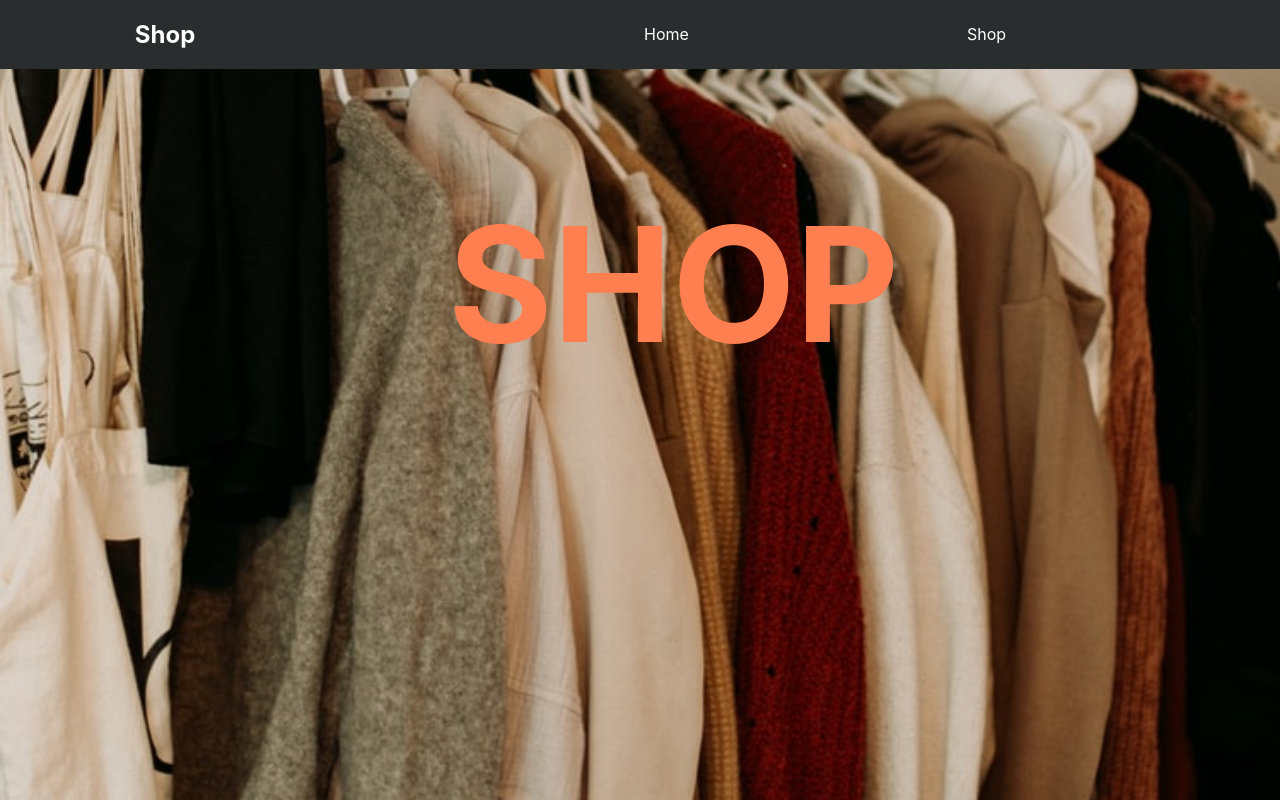
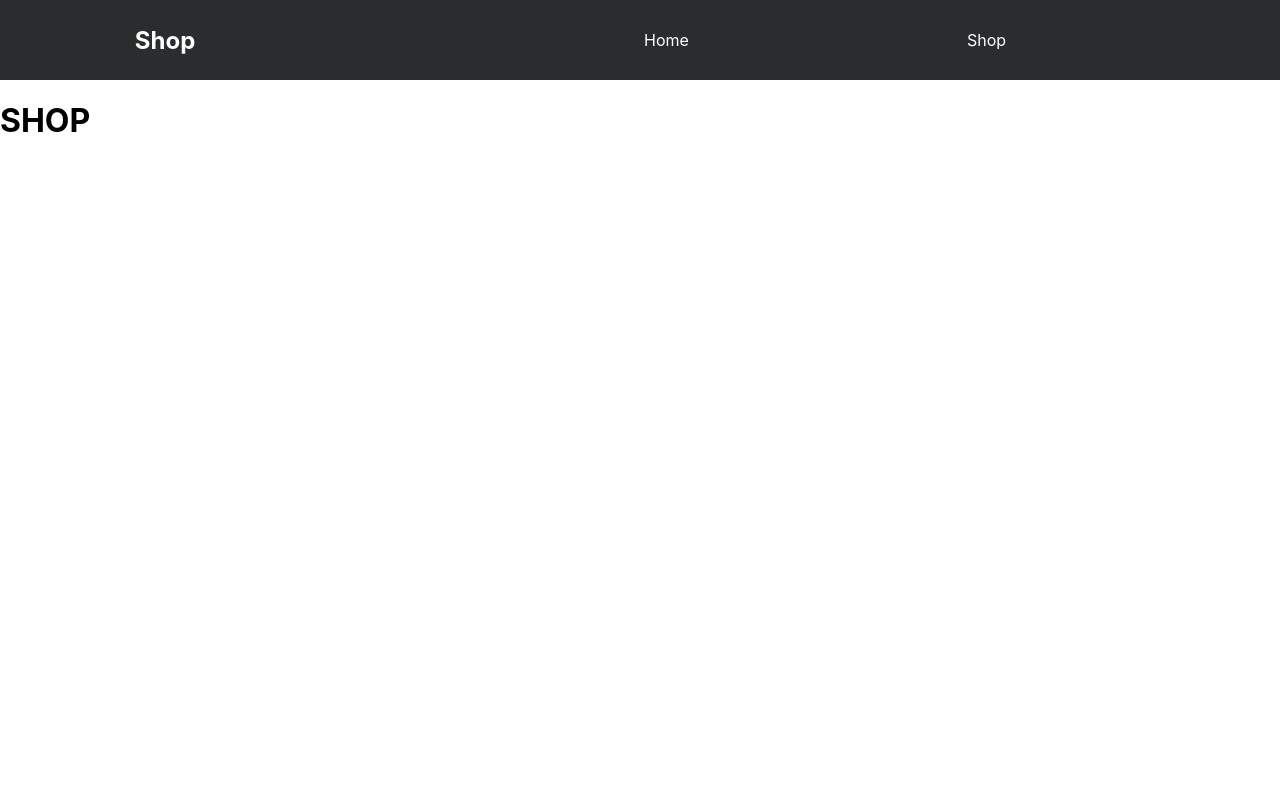
Before and after one commit to lukegronert/theOdinProject, a React (Create React App) app in the folder react/projects/shopping-cart/: page / in a window 1280 px wide. Built offline with nearby package versions, Linux system fonts and the light colour scheme.

Commit message:
Changed Shop.css body background to white as it works better with the item pictures. Changed grid-template-columns to 1fr for screens smaller than 700px. It is 1fr 1fr 1fr for larger screens. Also, removed margins from the nav to keep the logo and menu links vertically centered in the navbar.

```diff
--- a/react/projects/shopping-cart/src/styles/App.css
+++ b/react/projects/shopping-cart/src/styles/App.css
@@ -1,7 +1,4 @@
 .content {
-  position: absolute;
-  top: 10%;
-  left: 35%;
-  font-size: 5em;
-  color: coral;
+  display: grid;
+  grid-template-columns: 1fr 1fr;
 }
--- a/react/projects/shopping-cart/src/styles/Nav.css
+++ b/react/projects/shopping-cart/src/styles/Nav.css
@@ -1,11 +1,16 @@
 nav {
   display: flex;
   flex-flow: row wrap;
+  height: 10vh;
   width: 100%;
   background-color: rgb(42, 45, 46);
   color: white;
   justify-content: space-around;
   align-items: center;
+}
+
+nav h1 {
+  margin: 0;
 }
 
 .nav-links {
--- a/react/projects/shopping-cart/src/styles/Shop.css
+++ b/react/projects/shopping-cart/src/styles/Shop.css
@@ -1,8 +1,18 @@
+body {
+  background: white;
+}
+
+@media (min-width: 700px) {
+  .itemDisplay {
+    grid-template-columns: 1fr 1fr 1fr;
+  }
+}
+
 .itemDisplay {
   display: grid;
   width: 95vw;
   margin: 0 auto;
-  grid-template-columns: 1fr 1fr 1fr;
+  grid-template-columns: 1fr;
 }
 
 .itemCard {
```
